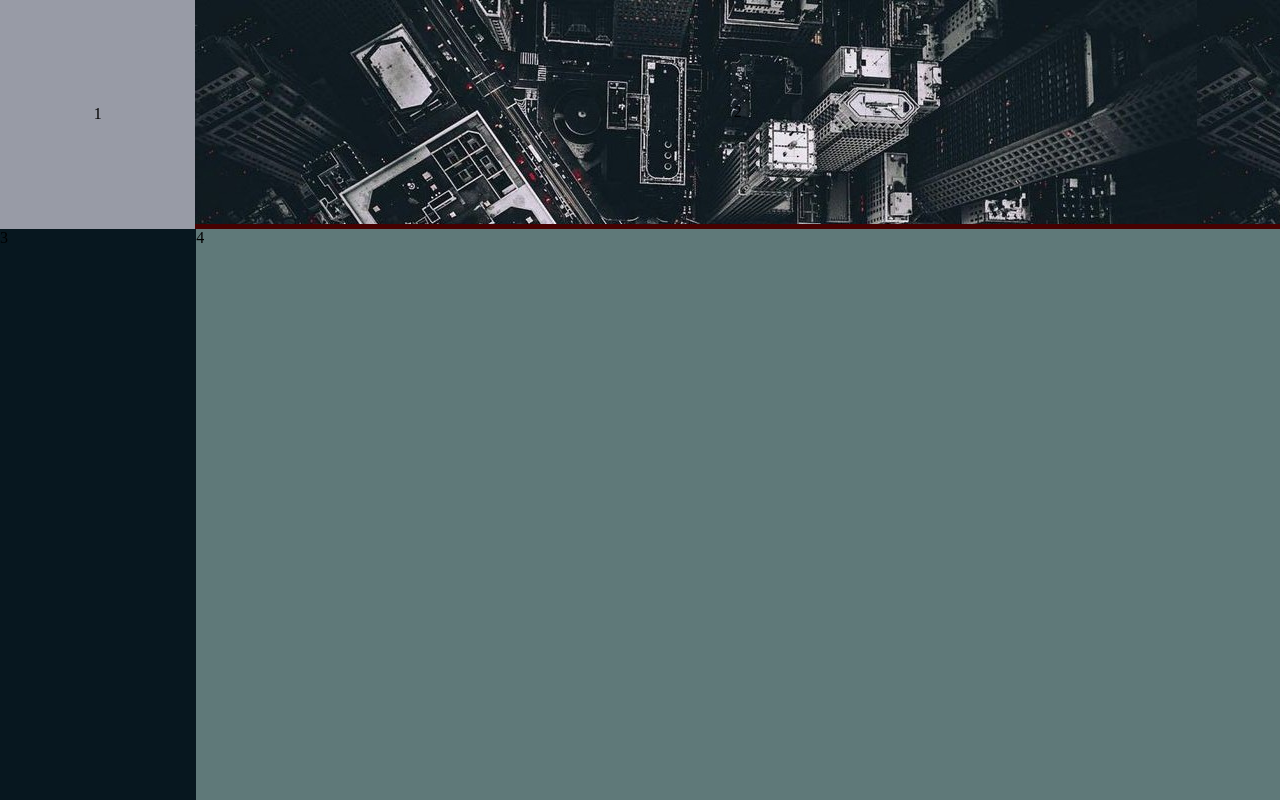
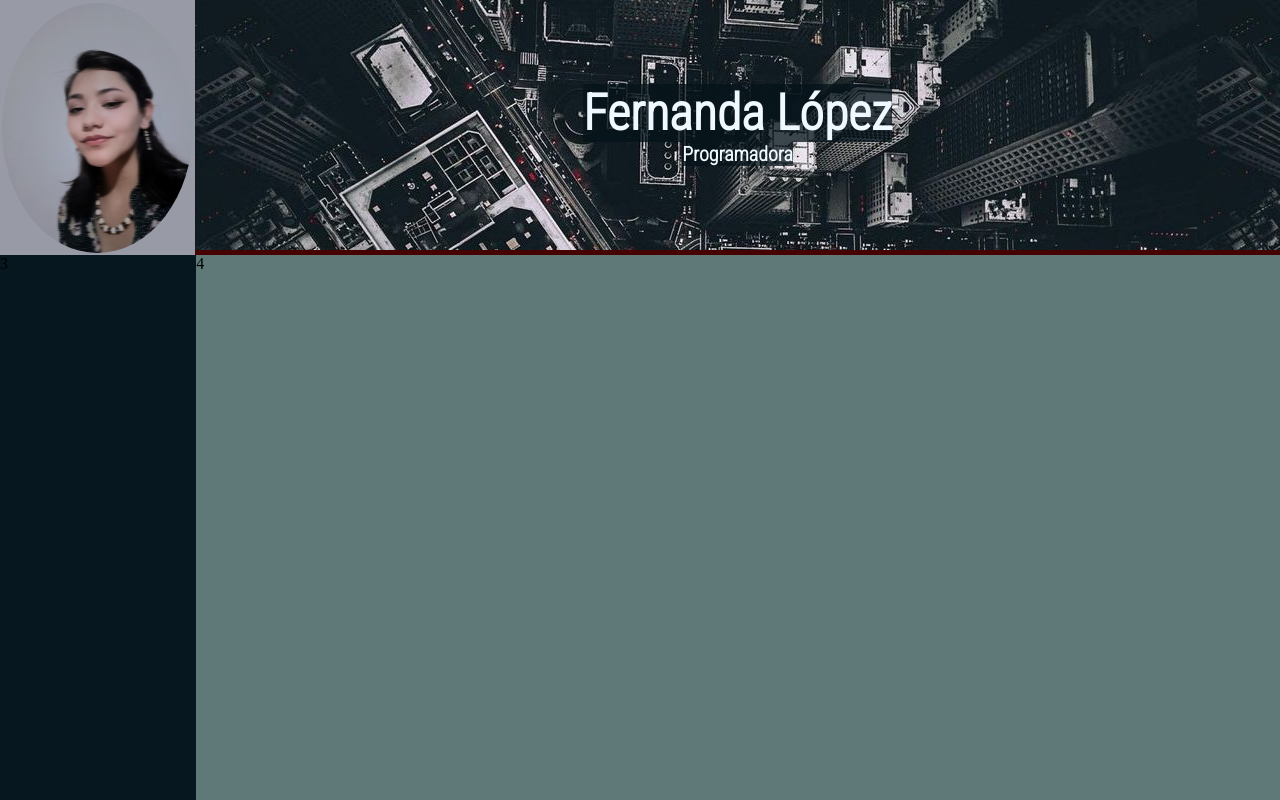
Before and after one commit to FernandADaye/Cculumv, a plain HTML site: page index.html in a window 1280 px wide. Drawn offline with Linux system fonts and the light colour scheme.

Commit message:
imagen de perfil y nombre

```diff
--- a/index.css
+++ b/index.css
@@ -31,6 +31,12 @@ body{
     background-color: #989BA6;
     flex-direction: column;
 }
+img{
+    display: flex;
+    border-radius: 50%;
+    width: 98%;
+    height: 98%;
+}
 #nombre{
     display: flex;
     justify-content: center;
@@ -39,7 +45,18 @@ body{
     height: 98%;
     flex-direction: column;
     background-image: url(wallpapers-iphone-xr-fondos-de-pantalla-4k-hd-max-apple-ios-nuevos-originales-9\ _\ Imágenes\ Bonitas\ Gratis.jpg);
-
+}
+#uno{
+    background-color: #04131ac0;
+    font-family: 'Roboto Condensed', sans-serif;
+    font-size: 50px;
+    color: aliceblue;
+}
+#dos{
+    background-color: #04131ac0;
+    font-family: 'Roboto Condensed', sans-serif;
+    font-size: 20px;
+    color: aliceblue;
 }
 .segundo{
     display: flex;
--- a/index.html
+++ b/index.html
@@ -4,6 +4,9 @@
     <meta charset="UTF-8">
     <meta http-equiv="X-UA-Compatible" content="IE=edge">
     <link rel="stylesheet" href="index.css">
+    <link rel="preconnect" href="https://fonts.googleapis.com">
+<link rel="preconnect" href="https://fonts.gstatic.com" crossorigin>
+<link href="https://fonts.googleapis.com/css2?family=Roboto+Condensed:wght@300&display=swap" rel="stylesheet">
     <meta name="viewport" content="width=device-width, initial-scale=1.0">
     <title>Document</title>
 </head>
@@ -11,8 +14,13 @@
     <main>
         <section class="padre">
             <section class="primero">
-                <div id="foto">1</div>
-                <div id="nombre">2</div>
+                <div id="foto">
+                    <img src="SNOW_20230516_114414_426.jpg" alt="Foto de perfil de Fernanda Dayé lópez Arzate">
+                </div>
+                <div id="nombre">
+                    <h1 id="uno">Fernanda López</h1>
+                    <h3 id="dos">Programadora</h3>
+                </div>
             </section>
             <section class="segundo">
                 <div id="menu">3</div>
```
Also changed, not shown: SNOW_20230516_114414_426.jpg (added).
